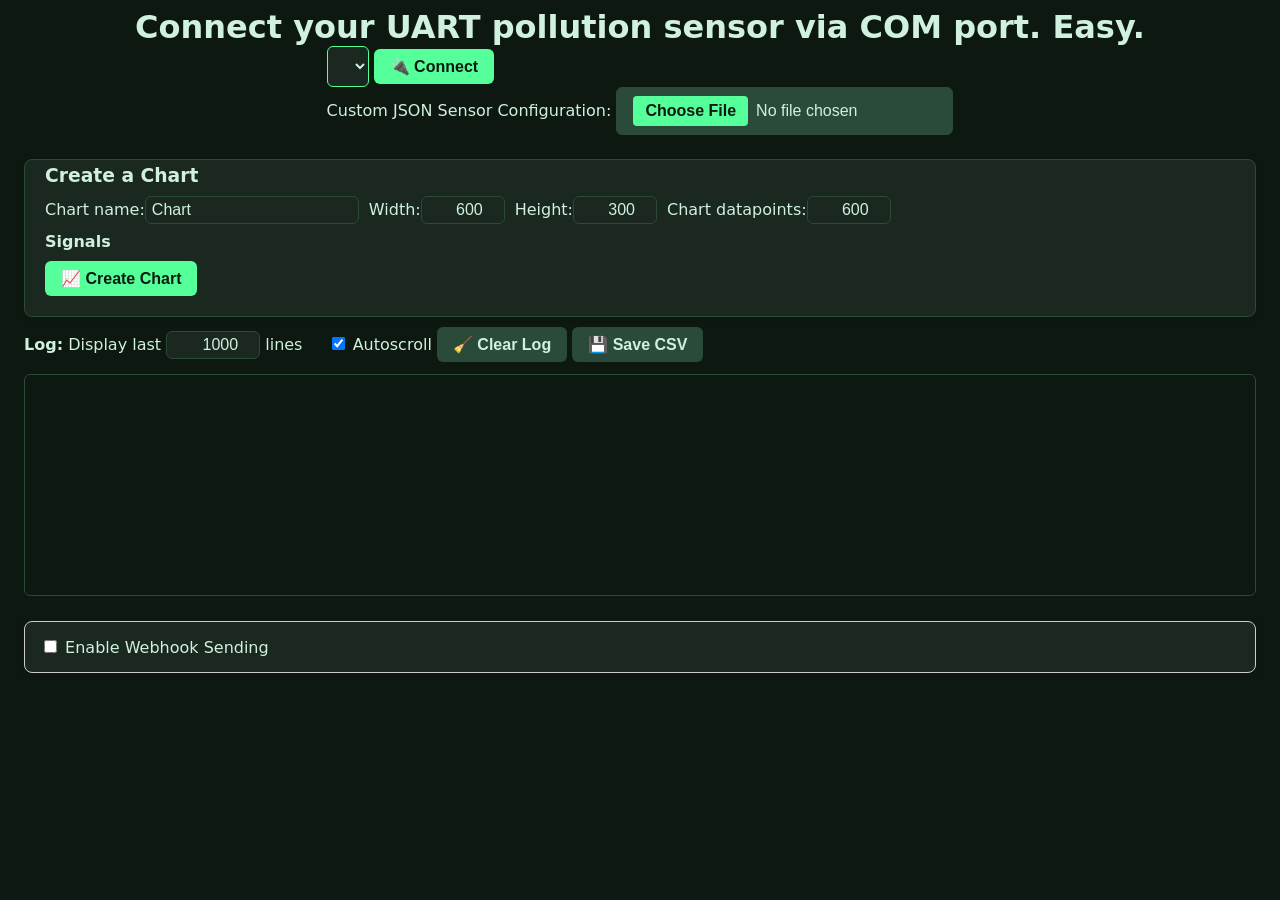
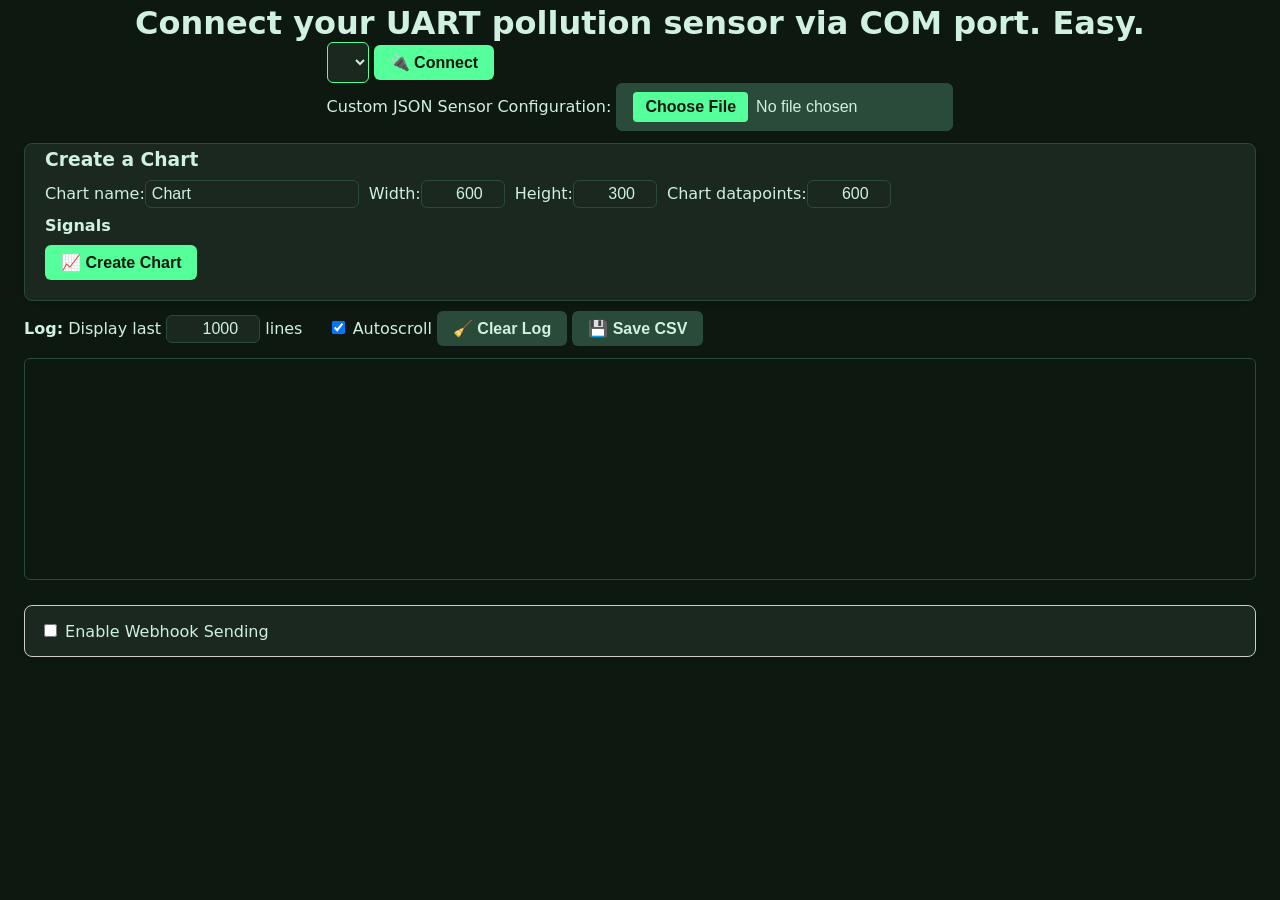

by.. added

--- a/styles.css
+++ b/styles.css
@@ -47,7 +47,7 @@ body {
 	font-family: 'Segoe UI', system-ui, sans-serif;
 	background: var(--bg-main);
 	margin: 0;
-	padding: 8px 24px 24px;
+	padding: 4px 24px 24px;
 	color: var(--text-primary);
 	transition: background 0.3s ease, color 0.3s ease;
 }
@@ -67,7 +67,7 @@ header {
 	justify-content: center;
 	align-items: center;
 	flex-wrap: wrap;
-	margin-bottom: 24px;
+	margin-bottom: 12px;
 	position: relative;
 }
 
